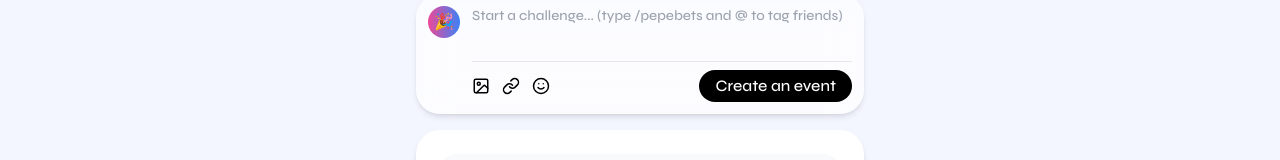
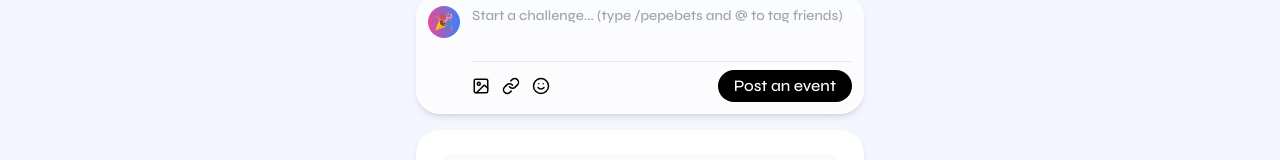
Before and after one commit to klappernextjs/pepemarkets, a Next.js app: page / in a window 1280 px wide. Shown: the part 270-430 px from the top of the page. Built offline with nearby package versions, Linux system fonts and the light colour scheme.

Commit message:
updplace

```diff
--- a/src/components/SwapInterface.tsx
+++ b/src/components/SwapInterface.tsx
@@ -37,7 +37,7 @@ const SwapInterface = () => {
                 className="bg-black hover:bg-gray-800 text-white px-4 py-1 rounded-full font-medium transition-colors"
                 disabled={!tweet.trim()}
               >
-                Create an event
+                Post an event
               </button>
             </div>
           </div>
```
